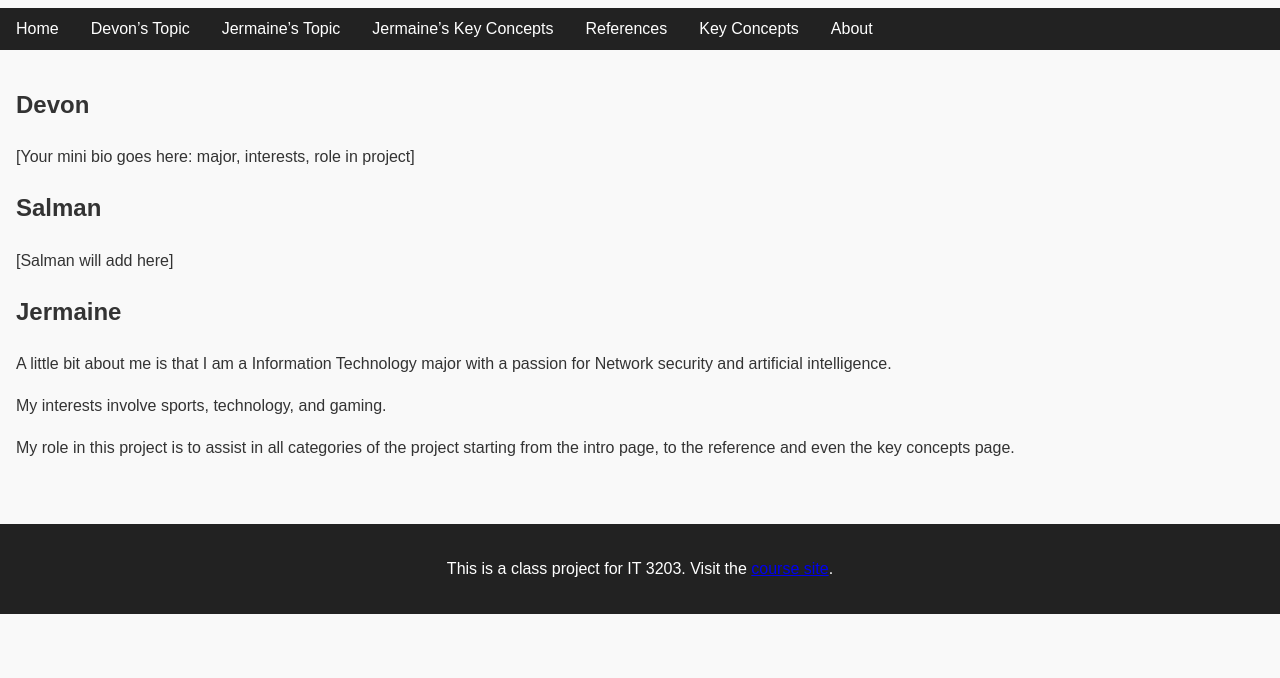
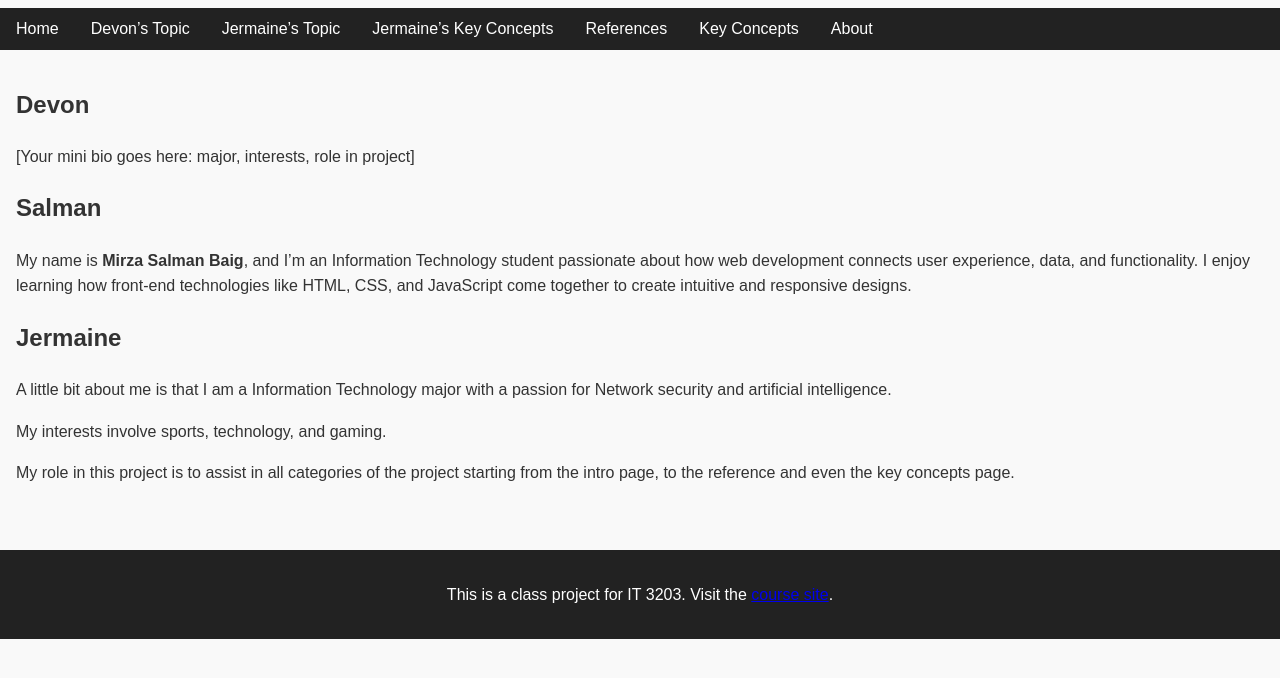
Before and after one commit to dmarocks123/IT3203-Milestone1, a plain HTML site: page about_jermaine_input.html in a window 1280 px wide. Shown: the part 86-764 px from the top of the page. Drawn offline with Linux system fonts and the light colour scheme.

Commit message:
Update about_jermaine_input.html

```diff
--- a/about_jermaine_input.html
+++ b/about_jermaine_input.html
@@ -30,7 +30,8 @@
 
     <section>
       <h2>Salman</h2>
-      <p>[Salman will add here]</p>
+      <p>My name is <strong>Mirza Salman Baig</strong>, and I’m an Information Technology student passionate about how web development connects user experience, data, and functionality.
+        I enjoy learning how front-end technologies like HTML, CSS, and JavaScript come together to create intuitive and responsive designs.</p>
     </section>
 
     <section>
```
